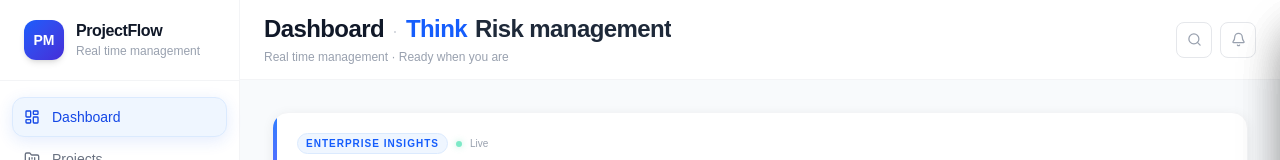
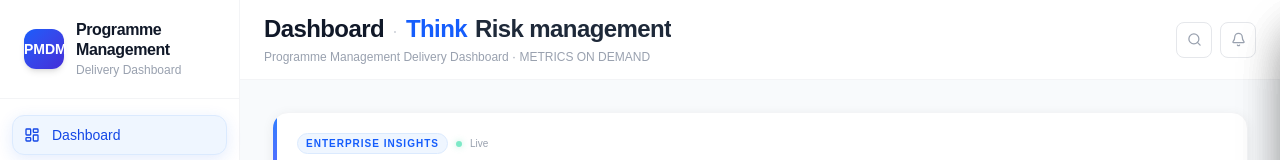
Before and after one commit to utkarsh1993p-sudo/project-manager, a Next.js app: page / in a window 1280 px wide. Shown: the top 160 px of the page. Built offline with nearby package versions, Linux system fonts and the light colour scheme; no server answers; the database is empty.

Commit message:
rebrand: PM → PMDM, Programme Management Delivery Dashboard, METRICS ON DEMAND

```diff
--- a/src/components/layout/header.tsx
+++ b/src/components/layout/header.tsx
@@ -6,7 +6,7 @@ import { Bell, Search } from "lucide-react";
 import { useNotifications } from "@/contexts/notifications-context";
 import { NotificationPanel } from "./notification-panel";
 
-const CYCLE_WORDS = ["Projects", "Planning", "Risk management", "Execution", "ProjectFlow"];
+const CYCLE_WORDS = ["Projects", "Planning", "Risk management", "Execution", "METRICS ON DEMAND"];
 const CYCLE_DELAY = 2000;
 
 interface HeaderProps {
@@ -82,7 +82,7 @@ export function Header({ title }: HeaderProps) {
           transition={{ delay: 0.18, duration: 0.4, ease: [0.22, 1, 0.36, 1] }}
           className="text-xs text-gray-400"
         >
-          Real time management · Ready when you are
+          Programme Management Delivery Dashboard · METRICS ON DEMAND
         </motion.p>
       </div>
 
--- a/src/components/layout/sidebar.tsx
+++ b/src/components/layout/sidebar.tsx
@@ -100,7 +100,7 @@ function Logo() {
           transition={{ duration: 0.45, ease: [0.22, 1, 0.36, 1], delay: 0.05 }}
           className="w-10 h-10 rounded-xl bg-gradient-to-br from-blue-600 to-indigo-700 flex items-center justify-center shrink-0 shadow-md"
         >
-          <span className="text-white font-bold text-sm">PM</span>
+          <span className="text-white font-bold text-sm">PMDM</span>
         </motion.div>
         <div>
           <motion.p
@@ -109,7 +109,7 @@ function Logo() {
             transition={{ duration: 0.4, delay: 0.1, ease: [0.22, 1, 0.36, 1] }}
             className="font-bold text-gray-900 text-base leading-tight tracking-tight"
           >
-            ProjectFlow
+            Programme Management
           </motion.p>
           <motion.p
             initial={{ opacity: 0, x: -8 }}
@@ -117,7 +117,7 @@ function Logo() {
             transition={{ duration: 0.4, delay: 0.18, ease: [0.22, 1, 0.36, 1] }}
             className="text-xs text-gray-400 mt-0.5"
           >
-            Real time management
+            Delivery Dashboard
           </motion.p>
         </div>
       </motion.div>
@@ -161,11 +161,11 @@ export function Sidebar() {
             <div className="flex items-center justify-between px-6 py-5 border-b border-gray-100">
               <div className="flex items-center gap-2.5">
                 <div className="w-8 h-8 rounded-lg bg-gradient-to-br from-blue-600 to-indigo-700 flex items-center justify-center shadow-sm">
-                  <span className="text-white font-bold text-sm">PM</span>
+                  <span className="text-white font-bold text-xs">PMDM</span>
                 </div>
                 <div>
-                  <p className="font-semibold text-gray-900 text-sm">ProjectFlow</p>
-                  <p className="text-xs text-gray-400">AI-Powered</p>
+                  <p className="font-semibold text-gray-900 text-sm">Programme Management</p>
+                  <p className="text-xs text-gray-400">Delivery Dashboard</p>
                 </div>
               </div>
               <button onClick={() => setMobileOpen(false)} className="text-gray-400 hover:text-gray-600 cursor-pointer transition-colors">
```
